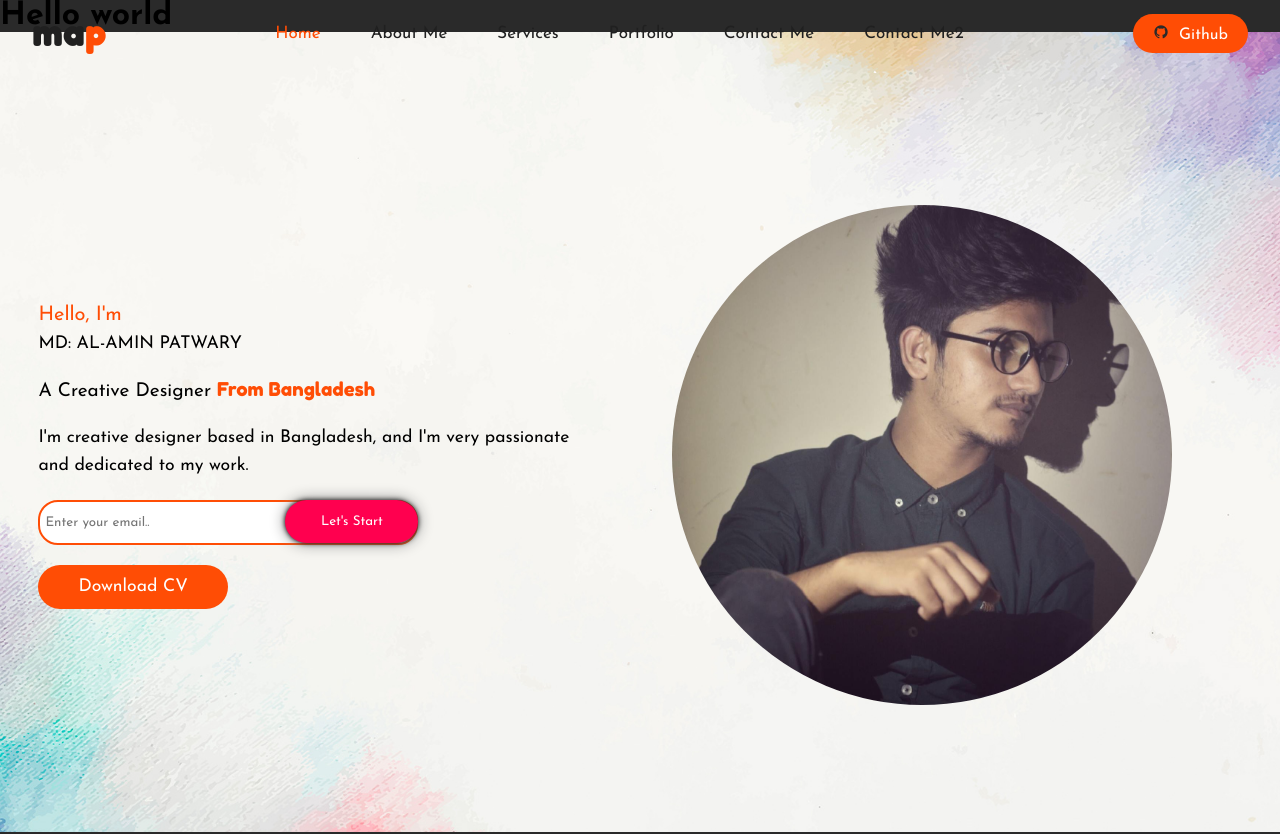
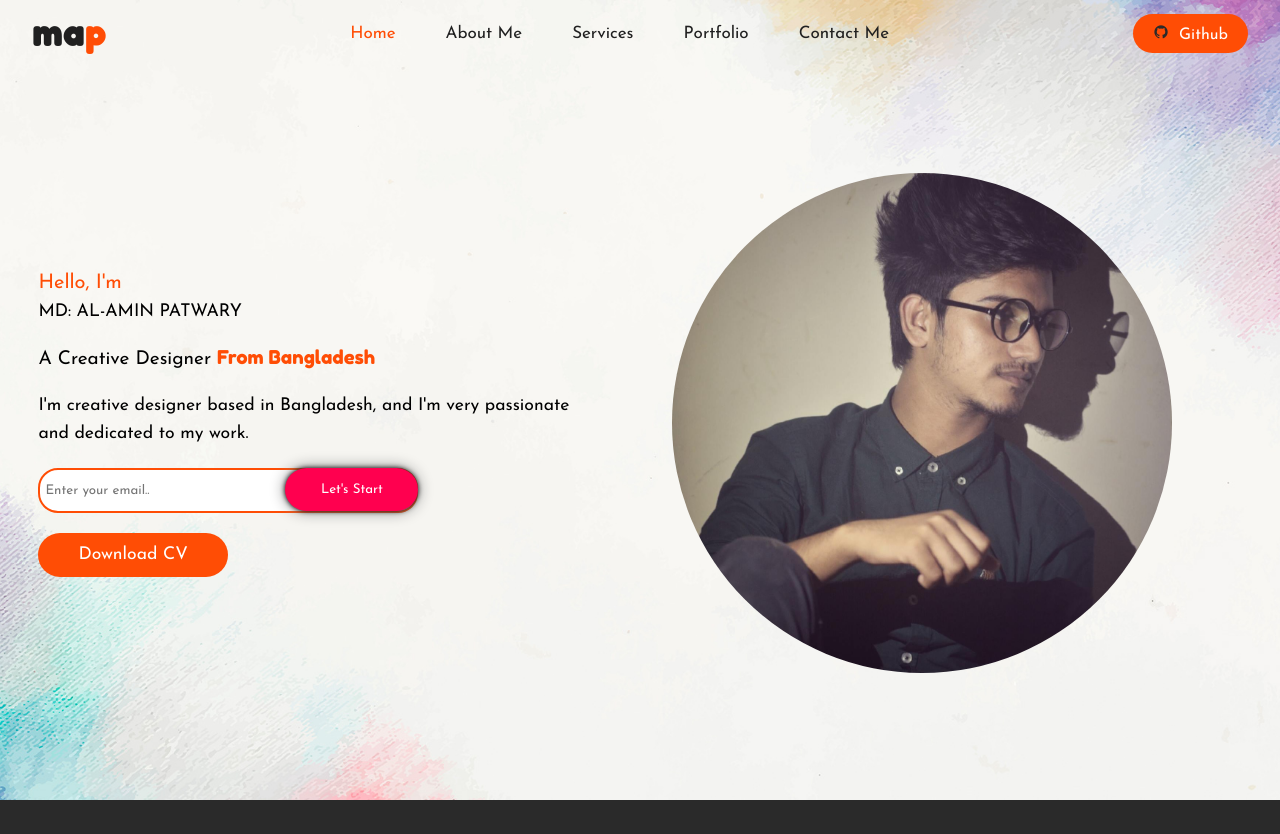
Before and after one commit to mdalaminpatwary87/portfolio-website, a plain HTML site: page index.html in a window 1280 px wide. Shown: the top 834 px of the page. Drawn offline with nearby package versions, Linux system fonts and the light colour scheme.

Commit message:
final version

```diff
--- a/index.html
+++ b/index.html
@@ -10,7 +10,6 @@
 	<link rel="stylesheet" type="text/css" href="style.css">
 </head>
 <body>
-	<h1>Hello world</h1>
 	<!----header design--->
 	<header>
 		<a href="#" class="logo">ma<span>p</span></a>
@@ -20,7 +19,6 @@
 			<li><a href="#services">Services</a></li>
 			<li><a href="#portfolio">Portfolio</a></li>
 			<li><a href="#contact">Contact Me</a></li>
-			<li><a href="#contact">Contact Me2</a></li>
 		</ul>
         <a href="https://github.com/mdalamin69/mdalamin69.github.io" class="github" target="_blank"><i class='bx bxl-github'></i>Github</a>
 		<div class="bx bx-menu" id="menu-icon"></div>
```
